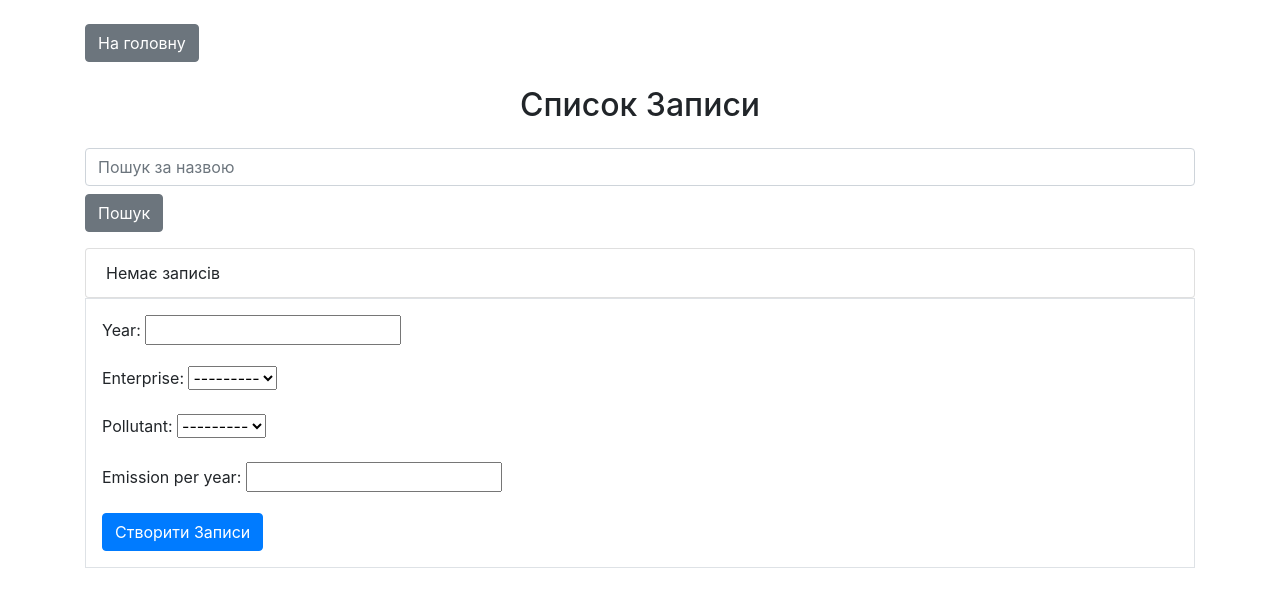
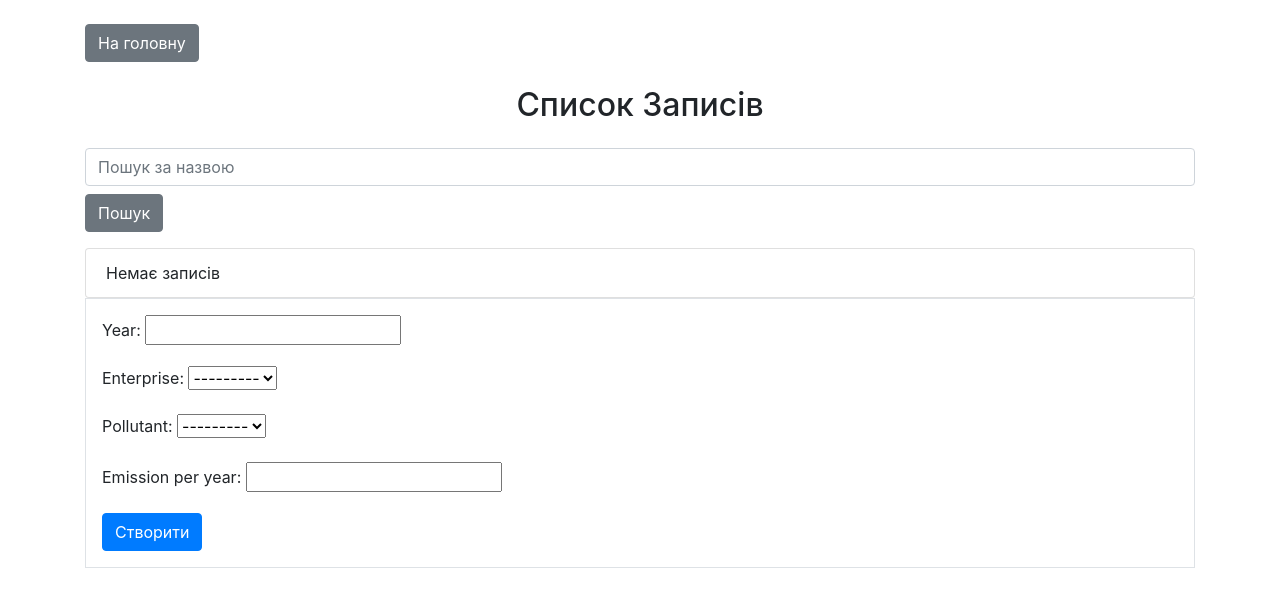
Before and after one commit to nikiturka/eco_monitoring, a Django app: page /records/ in a window 1280 px wide. Shown: the top 607 px of the page. Run offline with Django 5.2, Linux system fonts and the light colour scheme; data that the repository does not hold is empty; some libraries are stand-ins or nearby versions.

Commit message:
small fix on teplates

```diff
--- a/app/views.py
+++ b/app/views.py
@@ -123,7 +123,7 @@ def record_list_create(request):
     context = {
         'entities': records,
         'form': form,
-        'entity_name': 'Записи',
+        'entity_name': 'Записів',
         'entity_list_url': 'record_list_create',
         'entity_retrieve_update_delete_url': 'record_retrieve_update_delete',
         'request': request,
--- a/templates/app/base_list_create.html
+++ b/templates/app/base_list_create.html
@@ -34,7 +34,7 @@
     <form method="post" class="border p-3 mb-3">
         {% csrf_token %}
         {{ form.as_p }}
-        <button type="submit" class="btn btn-primary">Створити {{ entity_name }}</button>
+        <button type="submit" class="btn btn-primary">Створити</button>
     </form>
 </div>
 </body>
```
